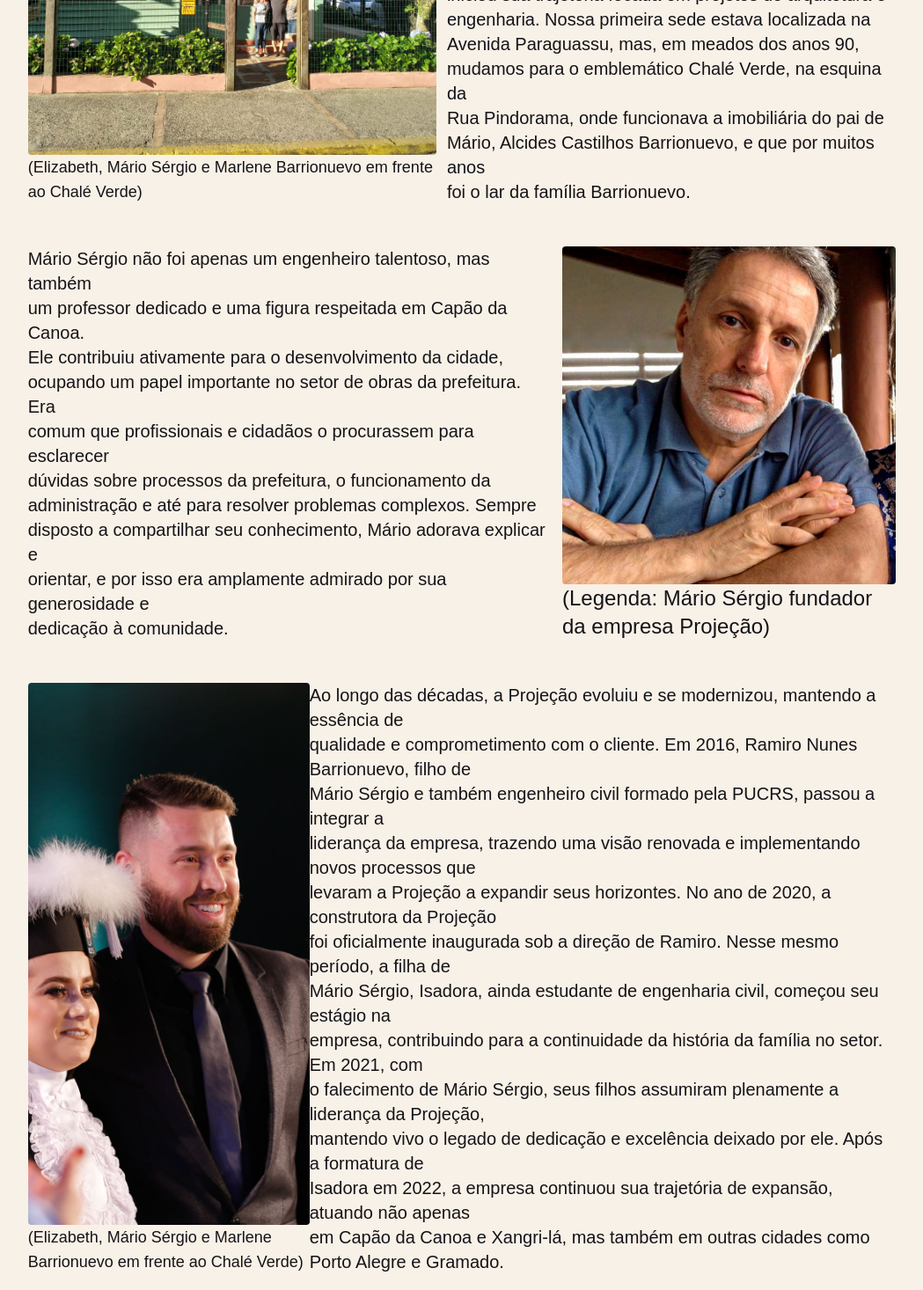
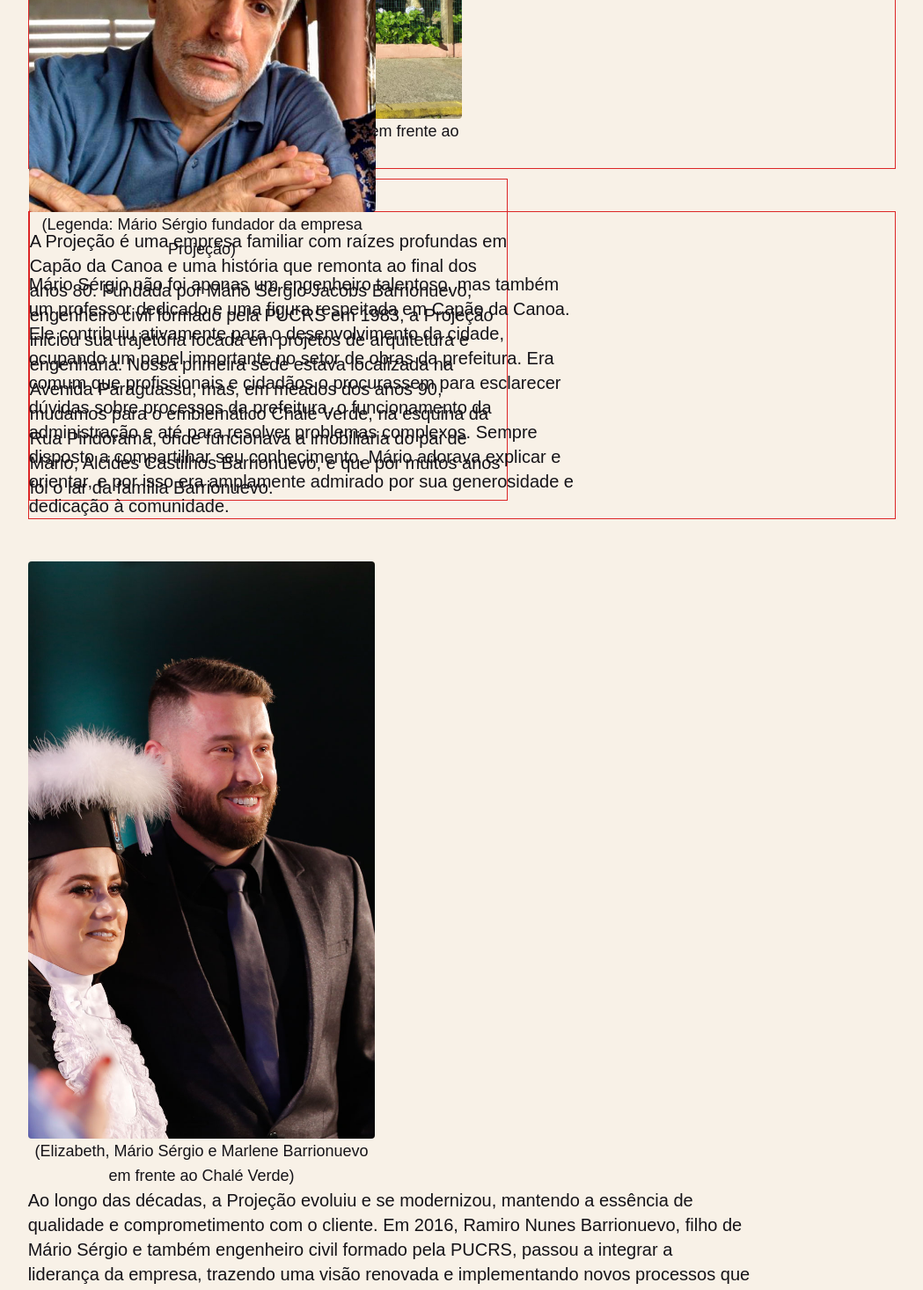
Before and after one commit to Leort-z/projecaors, a Next.js app: page / in a window 1280 px wide. Shown: the part 2620-4086 px from the top of the page at 88% size, without its empty margins (115-1164 px from the left). Built offline with nearby package versions, Linux system fonts and the light colour scheme.

Commit message:
Add flex-wrap na seção história

```diff
--- a/app/page.tsx
+++ b/app/page.tsx
@@ -59,12 +59,12 @@ export default function Home() {
       </section>
       <section className='h-[calc(200%-96px)] px-12 py-12 flex flex-col gap-12 items-center'>
         <h1 className="text-7xl">Família Projeção</h1>
-        <div className='flex h-3/5 justify-between gap-3 w-5/6 items-center'>
+        <div className='flex flex-wrap h-3/5 justify-between gap-3 w-5/6 items-center border border-red-600'>
           <div className="h-full w-2/4 flex flex-col ">
             <div className="h-full w-full bg-cover bg-center rounded" style={{ backgroundImage: "url('/historia-images/escritorio.png" }} />
-            <h3 className="text-lg">(Elizabeth, Mário Sérgio e Marlene Barrionuevo em frente ao Chalé Verde)</h3>
+            <h3 className="text-lg text-center">(Elizabeth, Mário Sérgio e Marlene Barrionuevo em frente ao Chalé Verde)</h3>
           </div>
-          <p className='text-xl'>[Início] <br /><br />
+          <p className='text-xl border border-red-600'>[Início] <br /><br />
             A Projeção é uma empresa familiar com raízes profundas em <br />
             Capão da Canoa e uma história que remonta ao final dos <br />
             anos 80. Fundada por Mário Sérgio Jacobs Barrionuevo, <br />
@@ -78,7 +78,7 @@ export default function Home() {
             foi o lar da família Barrionuevo.</p>
         </div>
 
-        <div className='flex h-3/5 justify-between gap-3 w-5/6 items-center'>
+        <div className='flex flex-wrap-reverse h-3/5 justify-between gap-3 w-5/6 items-center border border-red-600'>
           <p className='text-xl'>
           Mário Sérgio não foi apenas um engenheiro talentoso, mas também <br />
           um professor dedicado e uma figura respeitada em Capão da Canoa. <br />
@@ -91,15 +91,15 @@ export default function Home() {
           orientar, e por isso era amplamente admirado por sua generosidade e <br />
           dedicação à comunidade.</p>
           <div className="h-full w-2/5 flex flex-col ">
-            <div className="h-full w-full bg-cover min-h-80 min-w-80 bg-center rounded" style={{ backgroundImage: "url('/historia-images/mario.png" }} />
-            <h3 className="text-2xl">(Legenda: Mário Sérgio fundador da empresa Projeção)</h3>
+            <div className="h-full w-full bg-cover min-w-80 bg-center rounded" style={{ backgroundImage: "url('/historia-images/mario.png" }} />
+            <h3 className="text-lg text-center">(Legenda: Mário Sérgio fundador da empresa Projeção)</h3>
           </div>
         </div>
 
-        <div className='flex h-3/5 justify-between w-5/6 items-center'>
+        <div className='flex flex-wrap h-3/5 justify-between w-5/6 items-center'>
           <div className="h-full w-2/5 flex flex-col ">
             <div className="h-full w-full bg-cover min-h-80 min-w-80 bg-center rounded" style={{ backgroundImage: "url('/historia-images/formatura.png" }} />
-            <h3 className="text-lg">(Elizabeth, Mário Sérgio e Marlene Barrionuevo em frente ao Chalé Verde)</h3>
+            <h3 className="text-lg text-center">(Elizabeth, Mário Sérgio e Marlene Barrionuevo em frente ao Chalé Verde)</h3>
           </div>
           <p className='text-xl'>
           Ao longo das décadas, a Projeção evoluiu e se modernizou, mantendo a essência de  <br />
```
